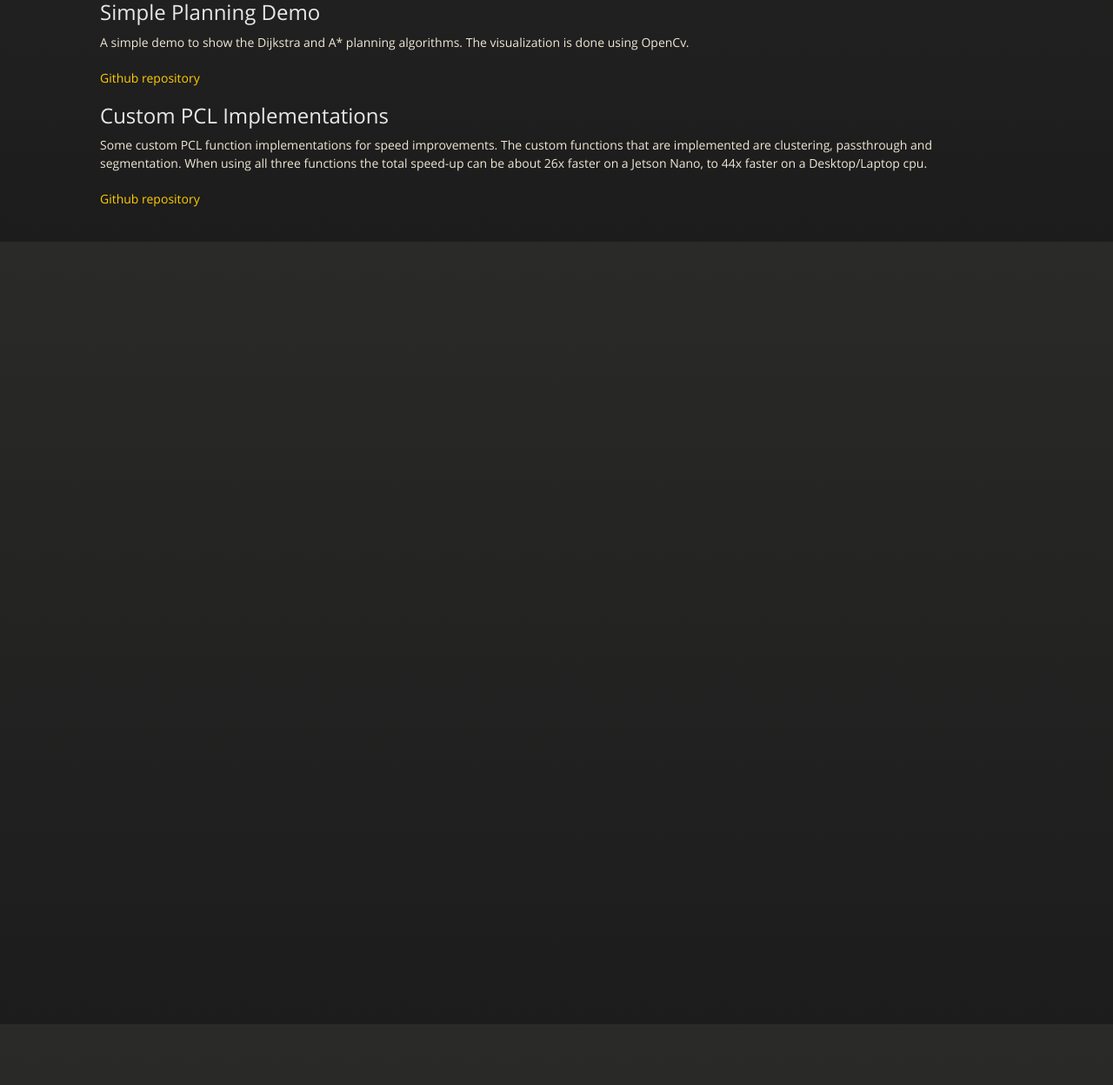
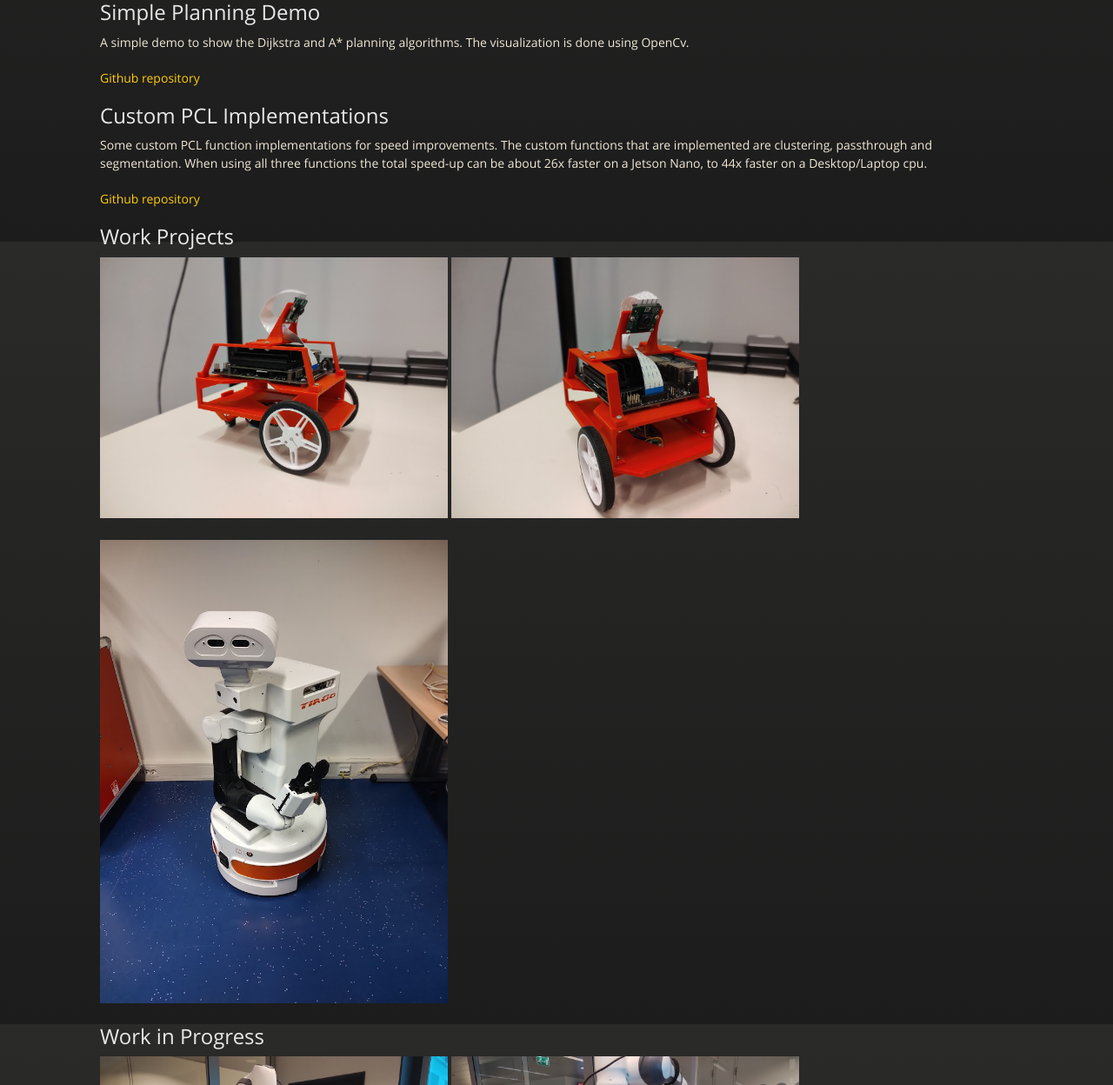
Before and after one commit to riktimmers/riktimmers.github.io, a Jekyll site: the page built from index.md, in a window 1280 px wide and 1400 px high, scrolled down 4070 px, cut to the strip 152-1400 px from the top of the window. Shown: the whole strip at 87% size. Built offline with Jekyll 4.4.1, drawn with Linux system fonts in a browser that asks for light colours; our own code applies the rules of GitHub Pages for plain Markdown files; before the commit the page ends 4571 px from its top, so only the background shows below that.

Commit message:
Added some images of current work projects

```diff
--- a/index.md
+++ b/index.md
@@ -59,3 +59,14 @@ A simple demo to show the Dijkstra and A* planning algorithms. The visualization
 Some custom PCL function implementations for speed improvements. The custom functions that are implemented are clustering, passthrough and segmentation. When using all three functions the total speed-up can be about 26x faster on a Jetson Nano, to 44x faster on a Desktop/Laptop cpu.
 
 [Github repository](https://github.com/riktimmers/pcl_custom_functions)
+
+## Work Projects
+
+<img src="./images/nano2.jpg" width="400"> <img src="./images/nano.jpg" width="400">
+
+<img src="./images/tiago.jpg" width="400">
+
+## Work in Progress
+<img src="./images/panda.jpg" width="400"> <img src="./images/panda2.jpg" width="400">
+
+<img src="./images/box.jpg" width="400">
```
Also changed, not shown: images/box.jpg (added), images/nano.jpg (added), images/nano2.jpg (added), images/panda.jpg (added), images/panda2.jpg (added), images/tiago.jpg (added).
